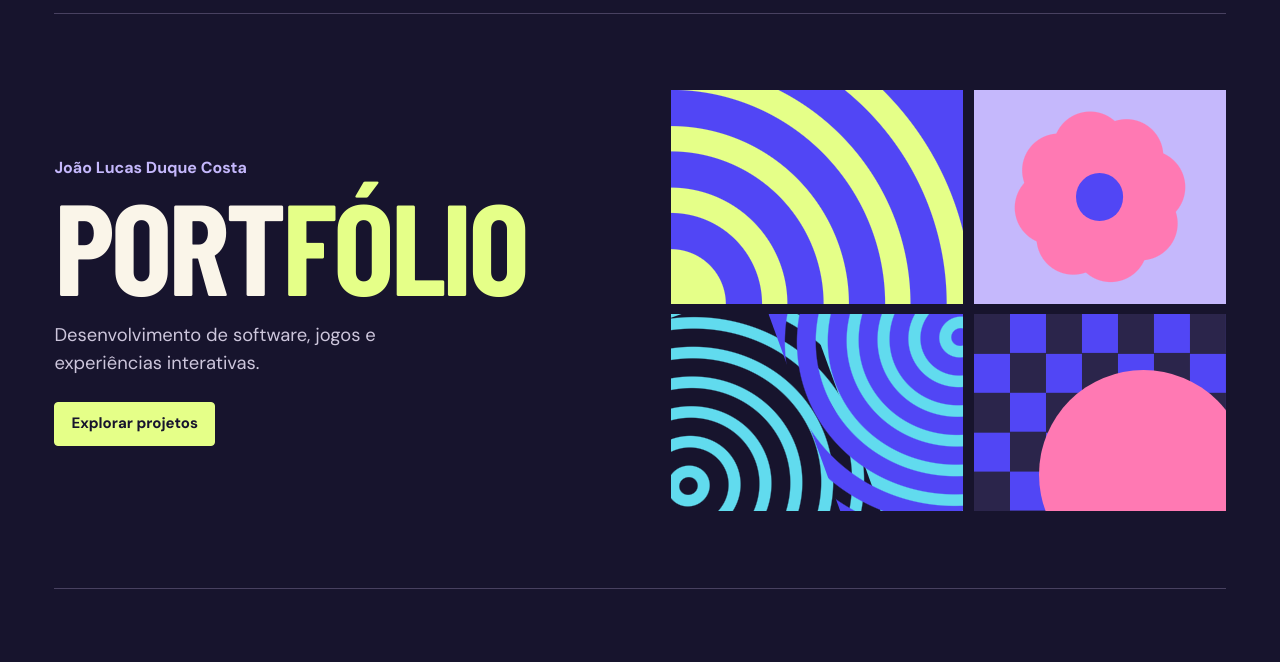
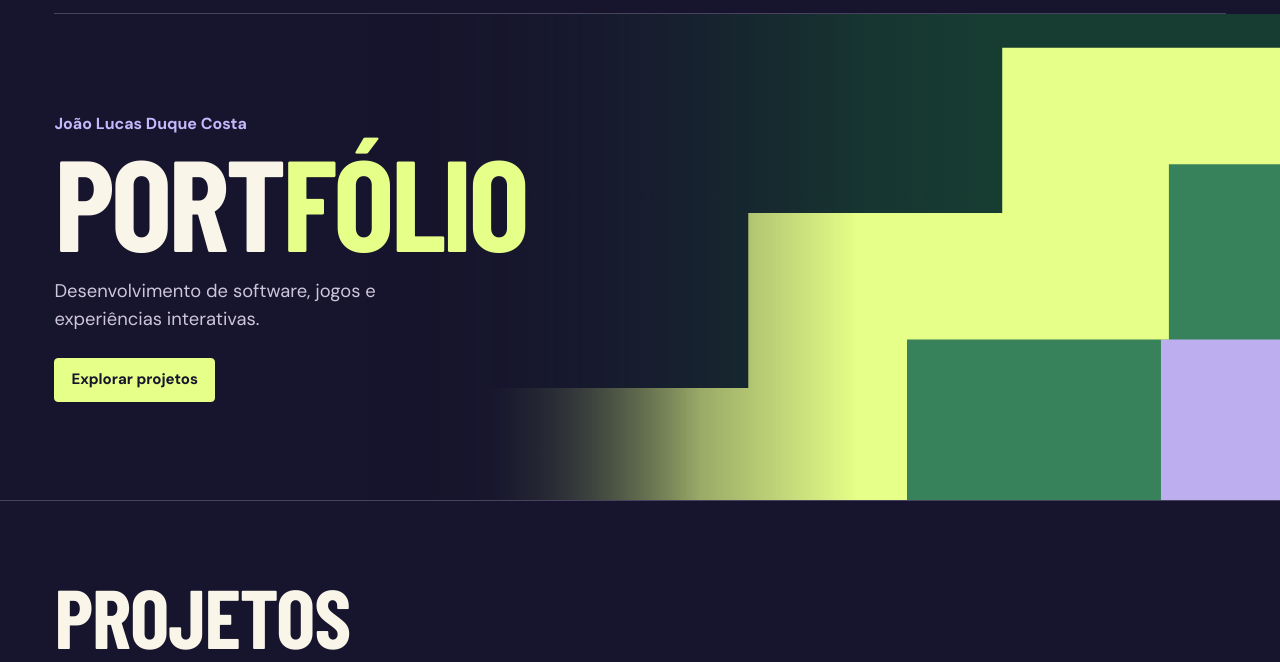
Before and after one commit to jxaoz/portfolio, a plain HTML site: page index.html in a window 1280 px wide. Shown: the part 60-722 px from the top of the page. Drawn offline with nearby package versions, Linux system fonts and the light colour scheme; a web font is replaced by a local one.

Commit message:
Integra formas de cartaz ao fundo e melhora contraste

```diff
--- a/hero-art.css
+++ b/hero-art.css
@@ -1,115 +1,72 @@
 .hero-art {
-  --art-night: #17142d;
-  --art-violet: #5146f5;
-  --art-lilac: #c5b8fc;
-  --art-lime: #e5ff88;
-  --art-pink: #ff79b3;
-  --art-sky: #61dbee;
-  display: grid;
-  grid-template-columns: 1.16fr 1fr;
-  grid-template-rows: 1fr .92fr;
-  gap: clamp(.3rem, .85vw, .65rem);
-  align-self: center;
-  width: 100%;
-  min-width: 0;
-  aspect-ratio: 1.32;
-  isolation: isolate;
+  position: absolute;
+  z-index: 0;
+  inset: 0;
+  overflow: hidden;
+  pointer-events: none;
+  background: linear-gradient(90deg, transparent 27%, #173d32 77%);
+  mask-image: linear-gradient(90deg, transparent 25%, #0004 42%, #000 67%);
 }
 
 .hero-art > span {
-  position: relative;
-  overflow: hidden;
-  min-width: 0;
-  min-height: 0;
+  position: absolute;
+  inset: 0 0 0 38%;
 }
 
-.art-arc {
-  background: radial-gradient(circle at 0 100%,
-    var(--art-lime) 0 15%, transparent 15.3% 25%,
-    var(--art-lime) 25.3% 32%, transparent 32.3% 42%,
-    var(--art-lime) 42.3% 49%, transparent 49.3% 59%,
-    var(--art-lime) 59.3% 66%, transparent 66.3% 76%,
-    var(--art-lime) 76.3% 83%, transparent 83.3%), var(--art-violet);
+.hero-art .art-field {
+  background: #37825a;
+  clip-path: polygon(100% 18%, 79% 18%, 79% 60%, 45% 60%, 45% 100%, 100% 100%);
+  clip-path: shape(
+    from 100% 18%, hline to 96%,
+    curve to 79% 43% with 79% 18%, vline to 47%,
+    curve to 66% 60% with 79% 60%, hline to 60%,
+    curve to 45% 79% with 45% 60%, vline to 100%,
+    hline to 100%, close
+  );
 }
 
-.art-flower {
-  display: grid;
-  place-items: center;
-  background: var(--art-lilac);
+.hero-art .art-route {
+  z-index: 1;
+  background: var(--acid, #e5ff88);
+  mask-image: linear-gradient(90deg, transparent, #000 27%);
+  clip-path: polygon(100% 7%, 65% 7%, 65% 41%, 33% 41%, 33% 77%, 0 77%, 0 100%, 53% 100%, 53% 67%, 86% 67%, 86% 31%, 100% 31%);
+  clip-path: shape(
+    from 100% 7%, hline to 80%,
+    curve to 65% 26% with 65% 7%, vline to 28%,
+    curve to 54% 41% with 65% 41%, hline to 48%,
+    curve to 33% 59% with 33% 41%, vline to 64%,
+    curve to 22% 77% with 33% 77%, hline to 0,
+    vline to 100%, hline to 39%,
+    curve to 53% 84% with 53% 100%, vline to 79%,
+    curve to 65% 67% with 53% 67%, hline to 71%,
+    curve to 86% 50% with 86% 67%, vline to 43%,
+    curve to 98% 31% with 86% 31%, hline to 100%, close
+  );
 }
 
-.art-flower::before {
-  --petal: radial-gradient(circle closest-side, var(--art-pink) 97%, transparent);
-  content: '';
-  width: 69%;
-  max-width: 78%;
-  aspect-ratio: 1;
-  transform: rotate(-12deg);
-  background:
-    var(--petal) 50% 0 / 43% 43% no-repeat,
-    var(--petal) 85% 15% / 43% 43% no-repeat,
-    var(--petal) 100% 50% / 43% 43% no-repeat,
-    var(--petal) 85% 85% / 43% 43% no-repeat,
-    var(--petal) 50% 100% / 43% 43% no-repeat,
-    var(--petal) 15% 85% / 43% 43% no-repeat,
-    var(--petal) 0 50% / 43% 43% no-repeat,
-    var(--petal) 15% 15% / 43% 43% no-repeat,
-    radial-gradient(circle closest-side, var(--art-pink) 78%, transparent 79%);
+.hero-art .art-accent {
+  background: #bdaeef;
+  clip-path: polygon(100% 67%, 85% 67%, 85% 100%, 100% 100%);
+  clip-path: shape(
+    from 100% 67%, hline to 98%,
+    curve to 85% 84% with 85% 67%, vline to 91%,
+    curve to 78% 100% with 85% 100%, hline to 100%, close
+  );
 }
 
-.art-flower::after {
-  content: '';
-  position: absolute;
-  top: 50%;
-  left: 50%;
-  width: 19%;
-  aspect-ratio: 1;
-  border-radius: 50%;
-  background: var(--art-violet);
-  transform: translate(-50%, -50%);
+@media (max-width: 850px) {
+  .hero-art {
+    background: linear-gradient(125deg, transparent 34%, #173d32 88%);
+    mask-image: linear-gradient(125deg, transparent 34%, #0003 51%, #000 85%);
+  }
+
+  .hero-art > span {
+    inset: 31% -9% 0 19%;
+  }
 }
 
-.art-waves {
-  background: var(--art-sky);
+@media (max-width: 520px) {
+  .hero-art > span {
+    inset: 44% -8% 0 11%;
+  }
 }
-
-.art-waves::before,
-.art-waves::after {
-  content: '';
-  position: absolute;
-  width: 118%;
-  height: 167%;
-  transform: rotate(-20deg);
-}
-
-.art-waves::before {
-  bottom: -71%;
-  left: -53%;
-  background: repeating-radial-gradient(ellipse closest-side,
-    var(--art-night) 0 5%, transparent 5.75% 12%,
-    var(--art-night) 12.75% 18%);
-}
-
-.art-waves::after {
-  top: -72%;
-  right: -58%;
-  background: repeating-radial-gradient(ellipse closest-side,
-    var(--art-violet) 0 5%, transparent 5.75% 12%,
-    var(--art-violet) 12.75% 18%);
-}
-
-.art-grid {
-  background: conic-gradient(var(--art-violet) 25%, #2b254b 0 50%, var(--art-violet) 0 75%, #2b254b 0)
-    left top / 28.57% 40%;
-}
-
-.art-grid::before {
-  content: '';
-  position: absolute;
-  right: -9%;
-  bottom: -35%;
-  width: 83%;
-  aspect-ratio: 1;
-  border-radius: 50%;
-  background: var(--art-pink);
-}
--- a/index.html
+++ b/index.html
@@ -7,8 +7,8 @@
   <meta name="description" content="Portfólio de João Lucas Duque Costa, estudante de Ciência da Computação. Conheça Café Mania, Fortaleza Rubra, Pulso Arena e Rastro Estelar.">
   <meta name="theme-color" content="#17142d">
   <title>João Lucas Duque Costa | Portfólio</title>
-  <link rel="stylesheet" href="./styles.css">
-  <link rel="stylesheet" href="./hero-art.css">
+  <link rel="stylesheet" href="./styles.css?v=poster-hero">
+  <link rel="stylesheet" href="./hero-art.css?v=poster-hero">
   <script src="./portfolio.js" defer></script>
 </head>
 <body id="topo">
@@ -26,23 +26,24 @@
     </nav>
   </header>
 
-  <main class="shell">
+  <main>
     <section class="hero" aria-labelledby="titulo">
-      <div class="hero-copy">
-        <p class="hero-name">João Lucas Duque Costa</p>
-        <h1 id="titulo"><span>Port</span><span>fólio</span></h1>
-        <p class="hero-description">Desenvolvimento de software, jogos e experiências interativas.</p>
-        <a class="button button-primary" href="#projetos">Explorar projetos</a>
+      <div class="hero-inner shell">
+        <div class="hero-copy">
+          <p class="hero-name">João Lucas Duque Costa</p>
+          <h1 id="titulo"><span>Port</span><span>fólio</span></h1>
+          <p class="hero-description">Desenvolvimento de software, jogos e experiências interativas.</p>
+          <a class="button button-primary" href="#projetos">Explorar projetos</a>
+        </div>
       </div>
       <div class="hero-art" aria-hidden="true">
-        <span class="art-arc"></span>
-        <span class="art-flower"></span>
-        <span class="art-waves"></span>
-        <span class="art-grid"></span>
+        <span class="art-route"></span>
+        <span class="art-field"></span>
+        <span class="art-accent"></span>
       </div>
     </section>
 
-    <section id="projetos" class="projects" aria-labelledby="titulo-projetos">
+    <section id="projetos" class="projects shell" aria-labelledby="titulo-projetos">
       <div class="section-heading">
         <h2 id="titulo-projetos">Projetos</h2>
       </div>
@@ -114,7 +115,7 @@
       </div>
     </section>
 
-    <section id="sobre" class="about" aria-labelledby="titulo-sobre">
+    <section id="sobre" class="about shell" aria-labelledby="titulo-sobre">
       <div class="about-intro">
         <h2 id="titulo-sobre">Sobre mim</h2>
         <p>Sou João Lucas Duque Costa, estudante de Ciência da Computação no IBMR, com formação complementar em Desenvolvimento Full Stack Júnior. Gosto de aplicar o que aprendo em projetos de software e jogos. Minha experiência também inclui atendimento ao público, recepção e organização de tarefas.</p>
@@ -131,7 +132,7 @@
       </div>
     </section>
 
-    <section id="habilidades" class="skills" aria-labelledby="titulo-habilidades">
+    <section id="habilidades" class="skills shell" aria-labelledby="titulo-habilidades">
       <div class="section-heading">
         <h2 id="titulo-habilidades">Habilidades</h2>
       </div>
@@ -144,7 +145,7 @@
             <li>Python (iniciante)</li>
           </ul>
         </div>
-        <div class="skill-group ai">
+        <div class="skill-group ai-skill">
           <h3>IA no desenvolvimento</h3>
           <ul>
             <li>IA generativa para prototipagem</li>
--- a/styles.css
+++ b/styles.css
@@ -38,13 +38,17 @@ section[id] { scroll-margin-top: 1.5rem; }
 .site-header nav a:hover, .site-footer a:hover { color: var(--acid); }
 
 .hero {
+  position: relative;
+  isolation: isolate;
+  border-bottom: 1px solid var(--line);
+}
+.hero-inner {
   display: grid;
-  grid-template-columns: minmax(0, 1fr) minmax(0, 1fr);
-  gap: clamp(1.7rem, 4.8vw, 5.2rem);
+  min-height: clamp(27rem, 38vw, 35rem);
   align-items: center;
   padding-block: clamp(2.9rem, 6vw, 5.7rem);
-  border-bottom: 1px solid var(--line);
 }
+.hero-copy { position: relative; z-index: 1; width: fit-content; max-width: 100%; }
 .hero-name { margin: 0 0 .6rem; color: var(--lavender); font-weight: 700; }
 .hero h1 {
   font: 900 clamp(4.6rem, 10.1vw, 9.2rem)/.85 var(--display);
@@ -137,12 +141,16 @@ section[id] { scroll-margin-top: 1.5rem; }
 .education dd { margin: .1rem 0 1rem; }
 .education dd:last-child { margin-bottom: 0; }
 .skills-grid { display: grid; grid-template-columns: repeat(4, minmax(0, 1fr)); gap: clamp(.8rem, 2vw, 1.5rem); }
-.skill-group { padding: clamp(1rem, 2.6vw, 1.55rem); color: #201c40; }
-.skill-group h3 { font-size: clamp(1.6rem, 2.9vw, 2.3rem); }
-.programming { background: #61dbee; }
-.ai { background: #dfff87; }
-.tools { background: #ff9cc5; }
-.languages { background: #ffe65b; }
+.skill-group {
+  padding: clamp(1rem, 2.6vw, 1.55rem);
+  color: #201c40;
+  background-color: var(--skill-paper, #faf5e9);
+}
+.skill-group h3 { font-size: clamp(1.6rem, 2.35vw, 2.05rem); }
+.programming { --skill-paper: #61dbee; }
+.ai-skill { --skill-paper: #e5ff88; color: #142d20; }
+.tools { --skill-paper: #ff9cc5; }
+.languages { --skill-paper: #ffe65b; }
 .skill-group ul { margin: .85rem 0 0; padding-left: 1.2rem; }
 .skill-group li + li { margin-top: .16rem; }
 .site-footer { min-height: 5rem; border-top: 1px solid var(--line); }
@@ -164,11 +172,11 @@ section[id] { scroll-margin-top: 1.5rem; }
 .dialog-actions .button-primary { border-color: var(--project-color); background: var(--project-color); color: var(--project-ink); }
 .dialog-actions .button-primary:hover { border-color: var(--text); background: var(--text); }
 
-@media (max-width: 1050px) {
+@media (max-width: 1180px) {
   .skills-grid { grid-template-columns: repeat(2, minmax(0, 1fr)); }
 }
 @media (max-width: 850px) {
-  .hero { grid-template-columns: 1fr; gap: 1.75rem; }
+  .hero-inner { min-height: clamp(25rem, 68vw, 34rem); align-items: start; padding-block: 3.4rem 7rem; }
   .hero h1 { font-size: clamp(4.15rem, 16.4vw, 8.3rem); }
   .hero-description { margin-block: 1.05rem 1.2rem; }
 }
@@ -180,7 +188,7 @@ section[id] { scroll-margin-top: 1.5rem; }
 @media (max-width: 555px) {
   .project-grid { grid-template-columns: 1fr; }
   .site-header { min-height: 3.8rem; }
-  .hero { padding-block: 2.15rem 2.4rem; }
+  .hero-inner { padding-block: 2.15rem 7rem; }
 }
 @media (max-width: 360px) {
   .site-header nav { gap: .2rem .55rem; }
```
